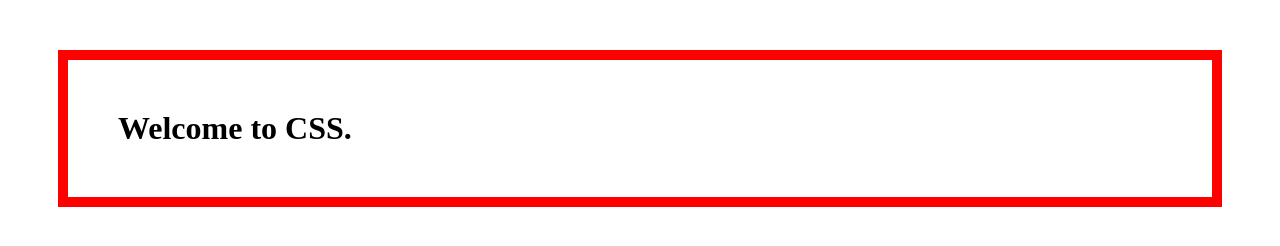
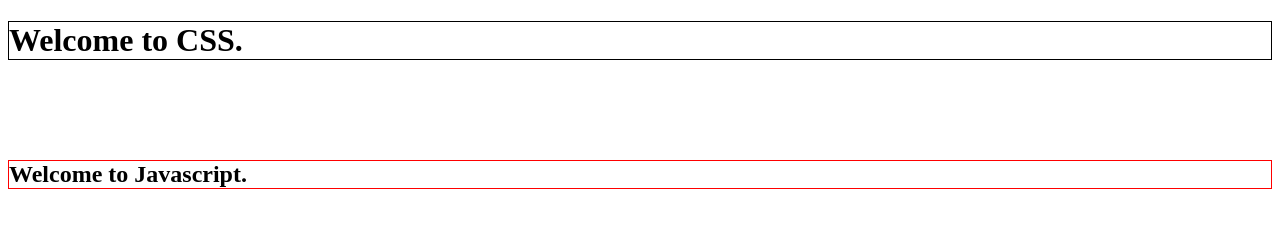
Before and after one commit to chandan317/webdev-CSS-concepts, a plain HTML site: page index.html in a window 1280 px wide. Drawn offline with Linux system fonts and the light colour scheme.

Commit message:
margin collapsing concept

```diff
--- a/index.html
+++ b/index.html
@@ -8,5 +8,6 @@
   </head>
   <body>
     <h1>Welcome to CSS.</h1>
+    <h2>Welcome to Javascript.</h2>
   </body>
 </html>
--- a/style.css
+++ b/style.css
@@ -1,17 +1,10 @@
-/*  border , margin and padding
- */
-/* Every HTML data in any website is surrounded within a box */
+/* margin collapsing : 2 margins coming together -->
+highest px values will be picked */
 h1 {
-  border: 10px solid red;
-  /* padding-top: 50px;
-  padding-left: 50px;
-  padding-bottom: 70px;
-  padding-right: 40px; */
-  padding: 50px;
-  /* margin-top: 50px;
-  margin-left: 50px;
+  border: 1px solid black;
   margin-bottom: 50px;
-  margin-right: 500px; */
-
-  margin: 50px;
 }
+h2 {
+  border: 1px solid red;
+  margin-top: 100px;
+}
```
